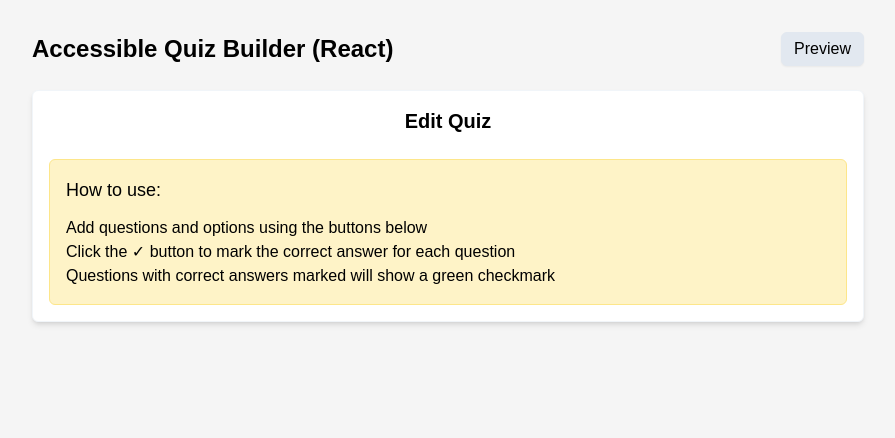
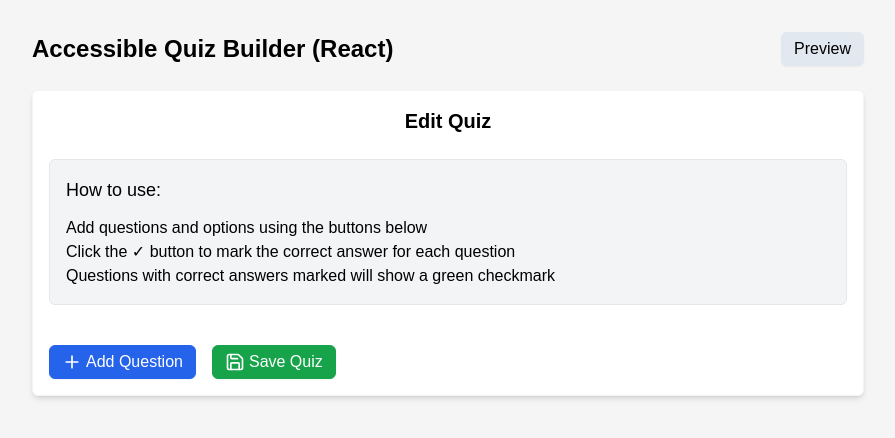
Before and after one commit to Kgaogel09/quiz-builder, a React (Vite) app: page / in a window 1280 px wide. Shown: the top 438 px of the page, without its empty margins (192-1087 px from the left). Built offline with nearby package versions, Linux system fonts and the light colour scheme.

Commit message:
feat(Editor): implement add and save functionality for quiz questions

```diff
--- a/src/components/editor/Editor.tsx
+++ b/src/components/editor/Editor.tsx
@@ -1,8 +1,36 @@
-export default function Editor() {
+import { Plus, Save, TriangleAlert } from "lucide-react";
+import { Question } from "../../types/type";
+
+interface QuizEditorProps {
+  questions: Question[];
+  onQuestionsUpdate: (questions: Question[]) => void;
+  onSaveQuiz: () => void;
+}
+
+export default function Editor({
+  questions,
+  onQuestionsUpdate,
+  onSaveQuiz,
+}: QuizEditorProps) {
+  const allQuestionsHaveAnswers = questions.every(
+    (q) => q.correctAnswer !== -1
+  );
+  const hasQuestions = questions.length > 0;
+
+  const addQuestion = () => {
+    const newQuestion: Question = {
+      id: Date.now().toString(),
+      title: "",
+      options: ["", ""],
+      correctAnswer: -1,
+    };
+    onQuestionsUpdate([...questions, newQuestion]);
+  };
+
   return (
     <div className="flex flex-col gap-6 bg-white shadow-md border border-slate-100 rounded-md p-4">
       <h2 className="text-xl font-bold text-center">Edit Quiz</h2>
-      <div className="flex flex-col gap-3 bg-amber-100 rounded-md p-4 border border-amber-200">
+      <div className="flex flex-col gap-3 bg-gray-100 rounded-md p-4 border border-gray-200">
         <h5 className="text-lg font-medium">How to use:</h5>
         <ul>
           <li>Add questions and options using the buttons below</li>
@@ -15,6 +43,40 @@ export default function Editor() {
           </li>
         </ul>
       </div>
+      {!allQuestionsHaveAnswers && hasQuestions && (
+        <div className="flex gap-2 items-center">
+          <TriangleAlert className="text-amber-200" />
+          <span className="text-amber-200">
+            Some questions missing correct answers
+          </span>
+        </div>
+      )}
+      <div>
+        <form
+          onSubmit={(e) => {
+            e.preventDefault();
+            onSaveQuiz();
+          }}
+        >
+          <div className="flex gap-4 mt-4">
+            <button
+              type="button"
+              className="flex items-center gap-1 text-white text-base font-medium bg-blue-600 border border-blue-600 px-3 py-1 rounded-md shadow-sm"
+              onClick={addQuestion}
+            >
+              <Plus size={20} />
+              Add Question
+            </button>
+            <button
+              type="submit"
+              className="flex items-center gap-1 text-white text-base font-medium bg-green-600 border border-green-600 px-3 py-1 rounded-md shadow-sm"
+            >
+              <Save size={20} />
+              Save Quiz
+            </button>
+          </div>
+        </form>
+      </div>
     </div>
   );
 }
```
